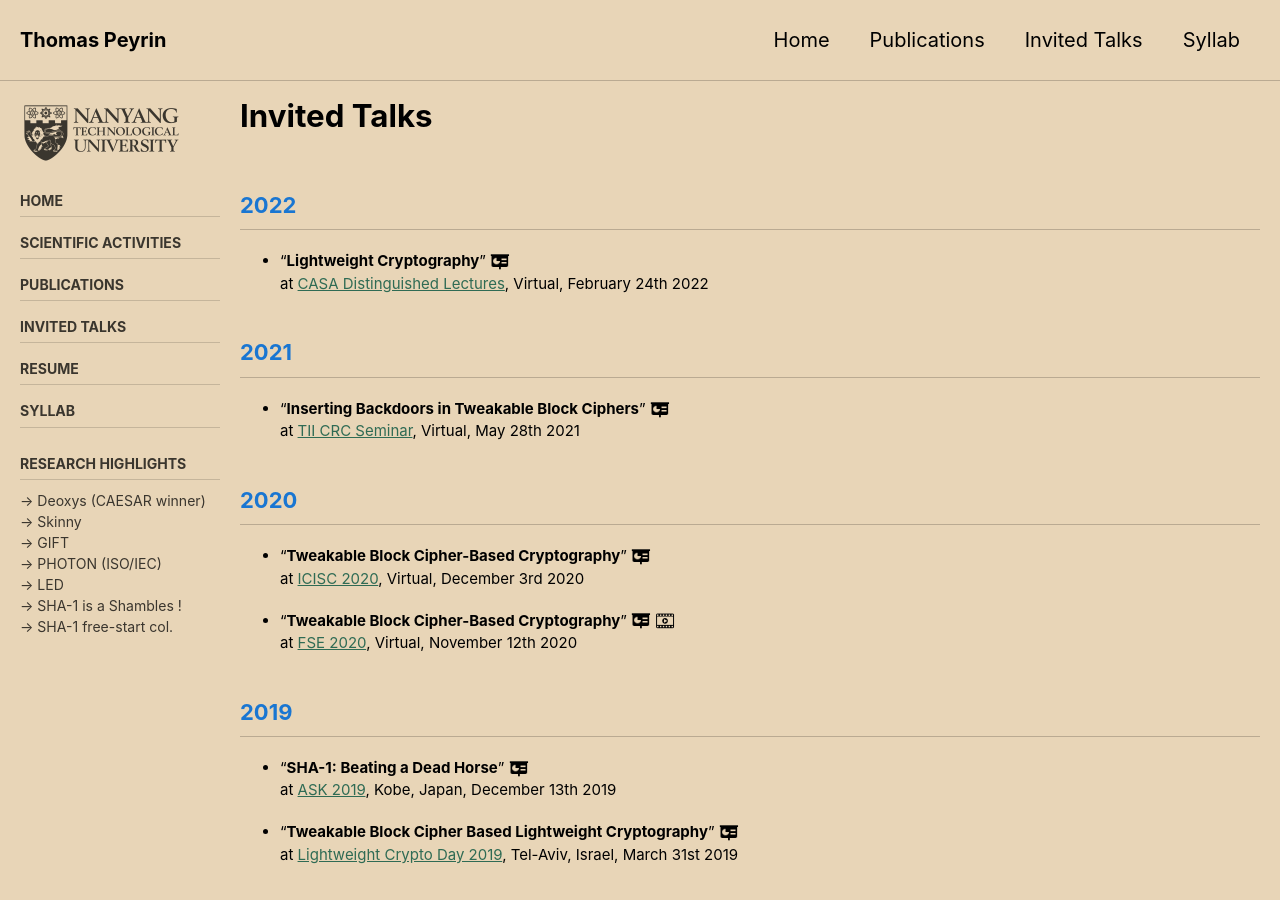
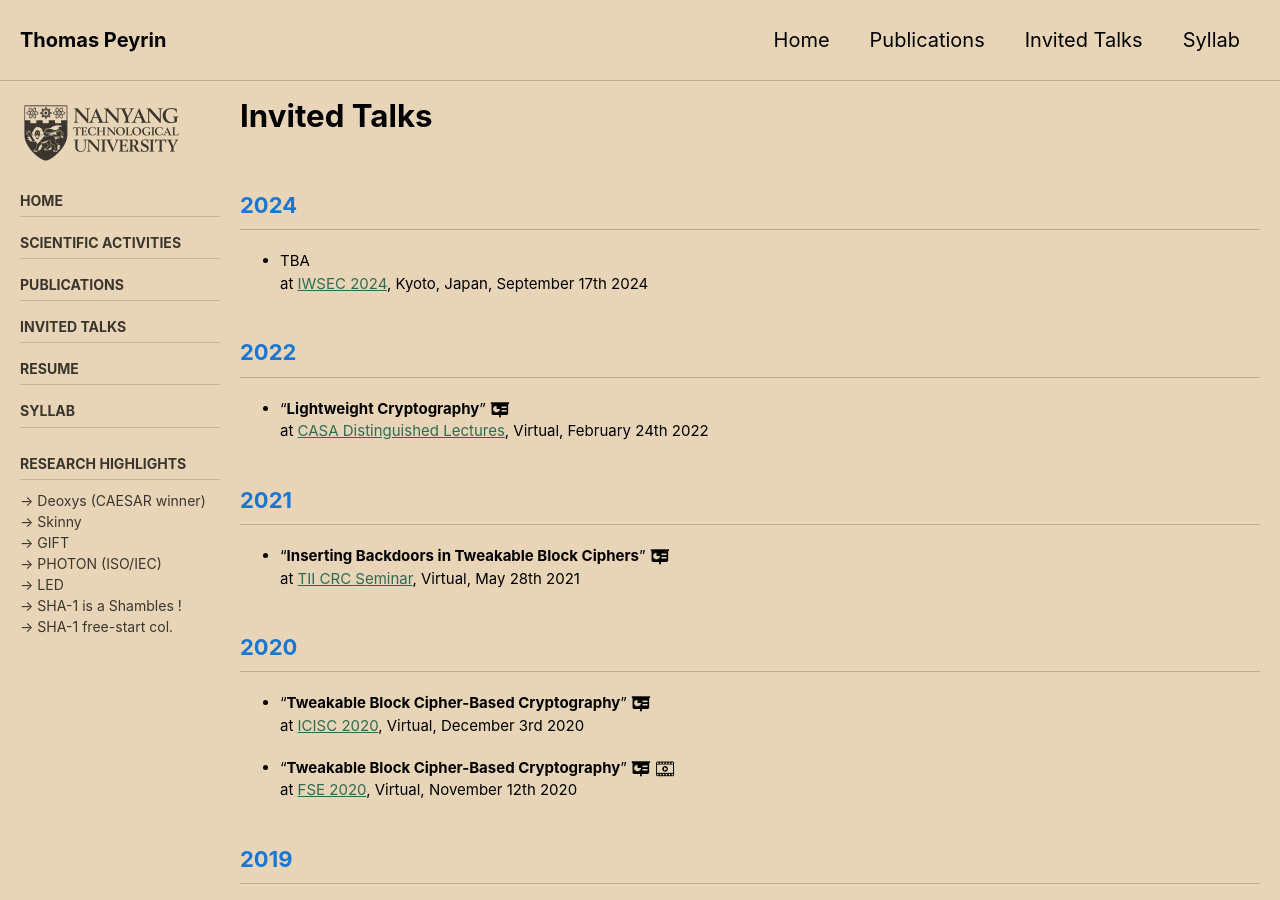
Before and after one commit to thomaspeyrin/web, a Jekyll site: the page built from invited.md, in a window 1280 px wide and 900 px high. Built offline with Jekyll 4.4.1, drawn with Linux system fonts in a browser that asks for light colours; cached includes are drawn as plain includes; nearby versions of some CDN libraries; our own code applies the rules of GitHub Pages for plain Markdown files.

Commit message:
Update invited.md

```diff
--- a/invited.md
+++ b/invited.md
@@ -13,6 +13,10 @@ sidebar:
 
 
 # Invited Talks
+
+## 2024
+- TBA
+at [IWSEC 2024](https://www.iwsec.org/2023/), Kyoto, Japan, September 17th 2024
 
 ## 2022
 
```
